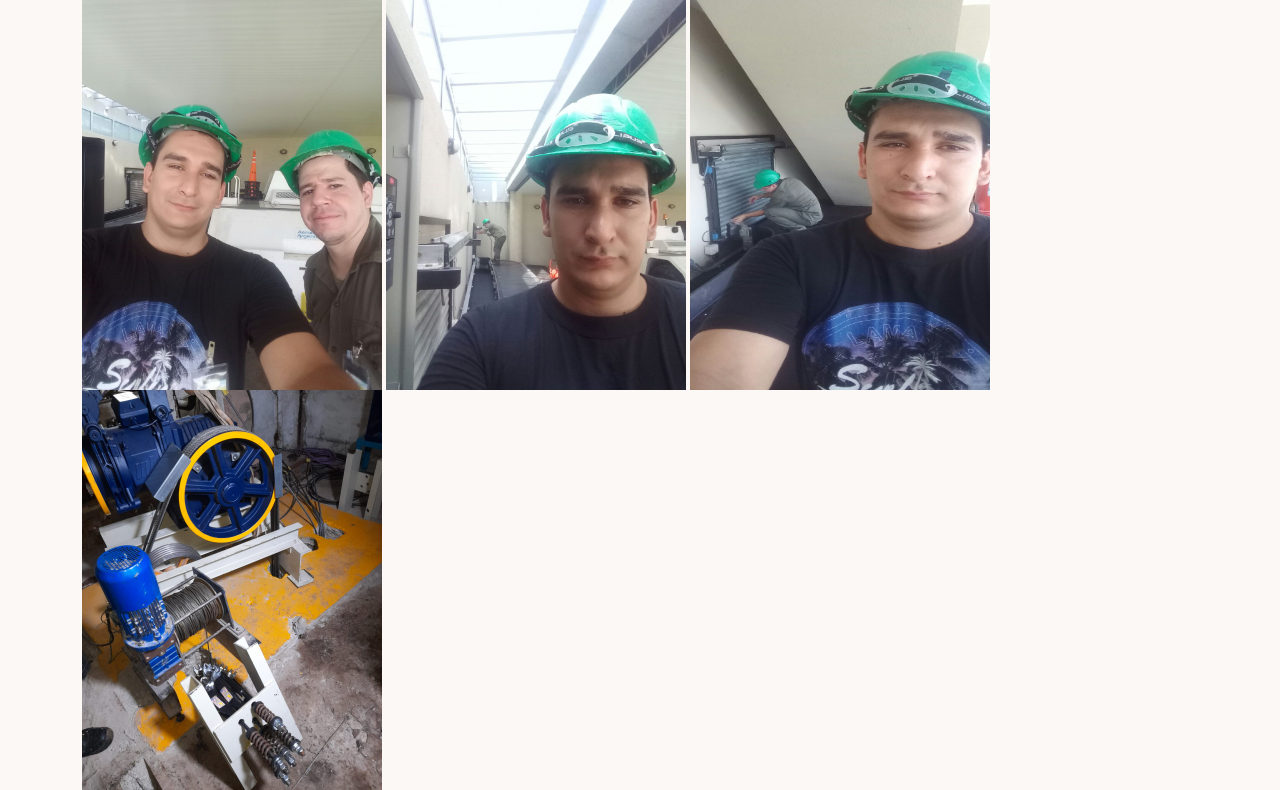
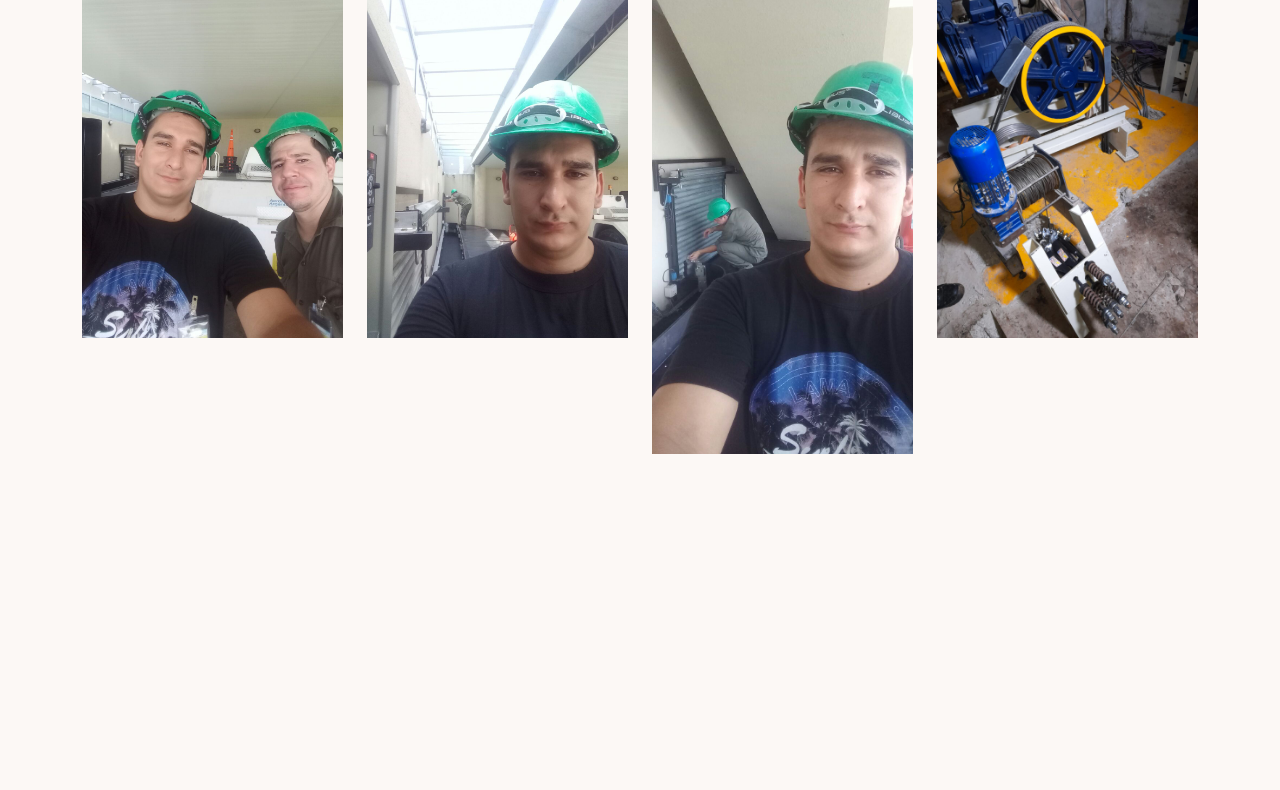
Before and after one commit to Mvera3900/Cv-Vera-Marcos, a plain HTML site: page imagenesAscensor.html in a window 1280 px wide. Shown: the part 119-909 px from the top of the page. After the commit the page ends 800 px from the top, so only its background shows below. Drawn offline with nearby package versions, Linux system fonts and the light colour scheme.

Commit message:
corrección de páginas de imágenes

```diff
--- a/CSS/estilos.css
+++ b/CSS/estilos.css
@@ -38,11 +38,18 @@ header{
 aside{
     width: 23%;
     padding-left: 15px;
+    padding-bottom: 120px;
     margin-left: 15px;
     margin-right: 15px;
+    border-color: red;
+    border-radius: 10px;
     float: left;
     font-style: italic;
     background-color: rgb(122, 182, 152);
+}
+
+#Perfil{
+    padding-right: 10px;
 }
 
 footer {
--- a/imagenesAscensor.html
+++ b/imagenesAscensor.html
@@ -13,12 +13,18 @@
     <div class="container">
         <div class="row">
             <h1 style="font-size: 50px;">Vera Marcos Eduardo</h1>
-            <h2>Construcción en Seco y Deck</h2>
-            <div class="col-sm-12 col-md-12 col-lg-12 col-xl-12">
-                <img src="imagenes/IMG-20171206-WA0000.jpg "height="400" width="300">
-                <img src="imagenes/IMG-20171206-WA0001.jpg "height="400" width="300">
-                <img src="imagenes/IMG-20171206-WA0003.jpg" alt="" height="400" width="300">
-                <img src="imagenes/IMG-20221112-WA0007.jpg" alt=""height="400" width="300">
+            <h2>Mantenimiento en General</h2>
+            <div class="col-sm-12 col-md-3 col-lg-3 col-xl-3">
+                <img src="imagenes/IMG-20171206-WA0000.jpg " class="img-fluid" >
+            </div>
+            <div class="col-sm-12 col-md-3 col-lg-3 col-xl-3">
+                <img src="imagenes/IMG-20171206-WA0001.jpg " class="img-fluid">
+            </div>
+            <div class="col-sm-12 col-md-3 col-lg-3 col-xl-3">
+                <img src="imagenes/IMG-20171206-WA0003.jpg" class="img-fluid">
+            </div>
+            <div class="col-sm-12 col-md-3 col-lg-3 col-xl-3">
+                <img src="imagenes/IMG-20221112-WA0007.jpg" class="img-fluid">
             </div>
         </div>
     </div>
```
Also changed, not shown: imagenesDurlock.html (+15 -1 lines), index.html (+4 -2 lines), html/jsenhtml.txt (deleted), 1 other file.
